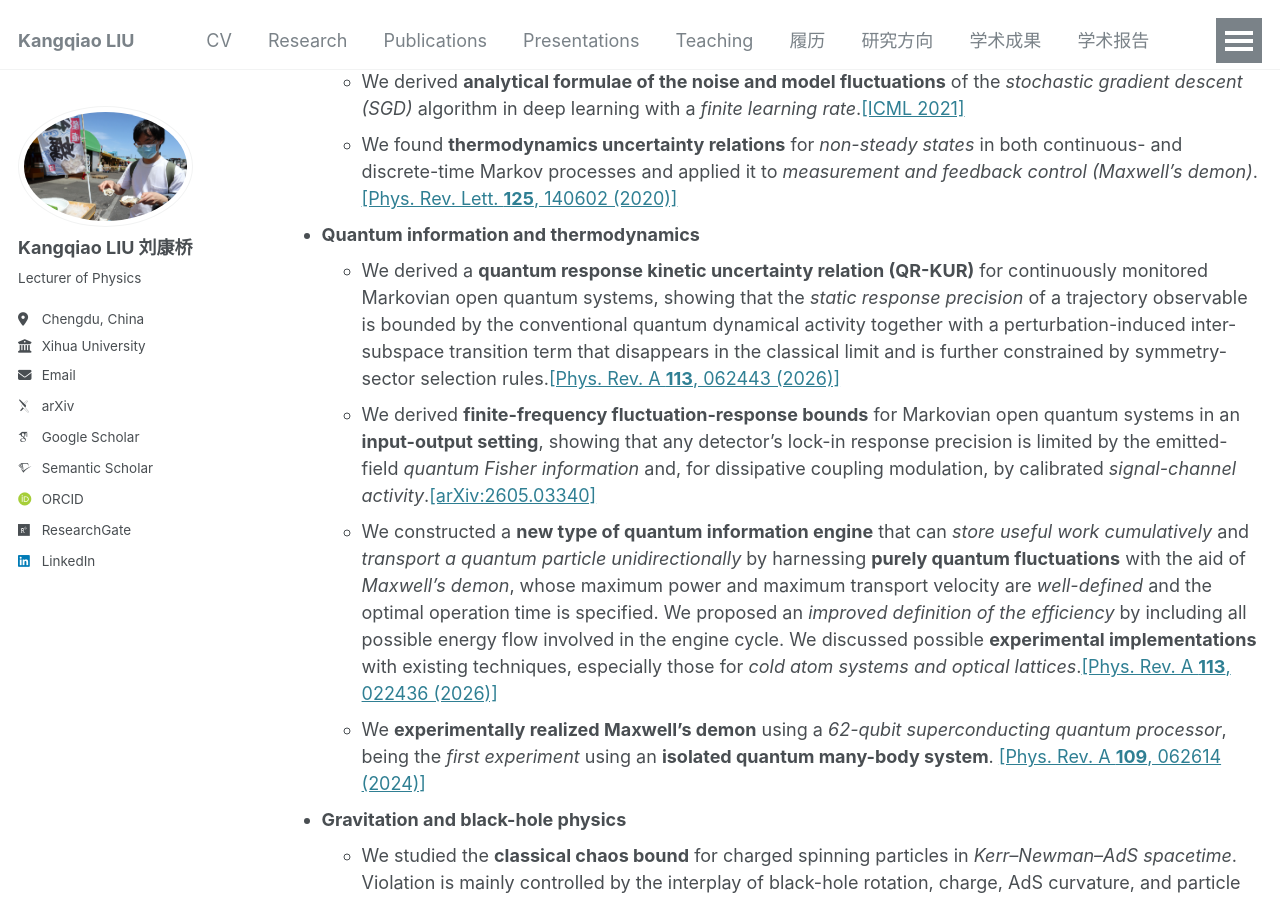
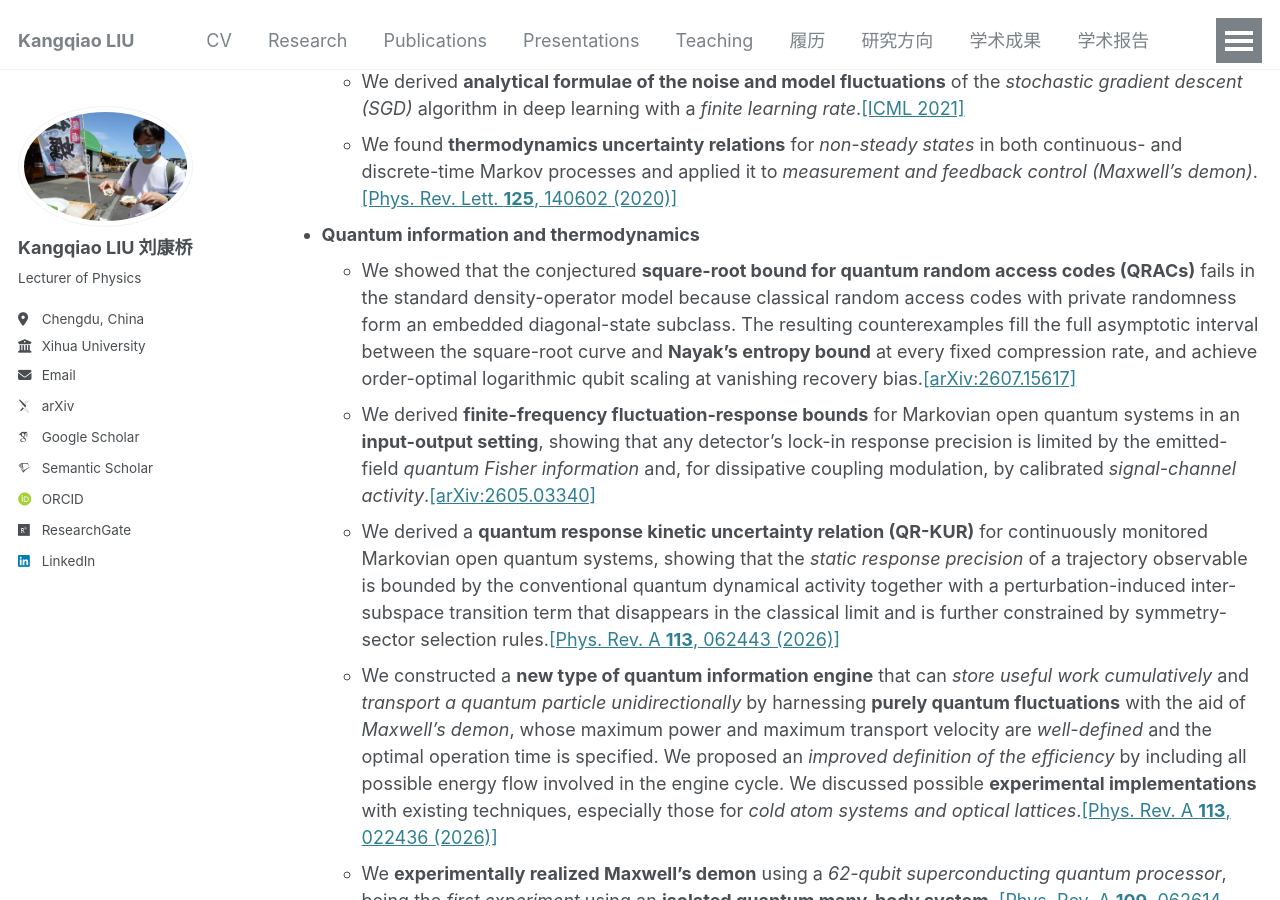
Before and after one commit to KangqiaoLiu/KangqiaoLiu.github.io, a Jekyll site: the page built from _pages/research.md, in a window 1280 px wide and 900 px high, scrolled down 411 px. Built offline with Jekyll 4.4.1, drawn with Linux system fonts in a browser that asks for light colours; some web fonts are replaced.

Commit message:
Update research.md

```diff
--- a/_pages/research.md
+++ b/_pages/research.md
@@ -19,15 +19,12 @@
   * We found **thermodynamics uncertainty relations** for *non-steady states* in both continuous- and discrete-time Markov processes and applied it to *measurement and feedback control (Maxwell's demon)*.[[Phys. Rev. Lett. **125**, 140602 (2020)]](https://journals.aps.org/prl/abstract/10.1103/PhysRevLett.125.140602)
 
 * **Quantum information and thermodynamics**
+  * We showed that the conjectured **square-root bound for quantum random access codes (QRACs)** fails in the standard density-operator model because classical random access codes with private randomness form an embedded diagonal-state subclass. The resulting counterexamples fill the full asymptotic interval between the square-root curve and **Nayak's entropy bound** at every fixed compression rate, and achieve order-optimal logarithmic qubit scaling at vanishing recovery bias.[[arXiv:2607.15617]](https://arxiv.org/abs/2607.15617)
+  * We derived **finite-frequency fluctuation-response bounds** for Markovian open quantum systems in an **input-output setting**, showing that any detector’s lock-in response precision is limited by the emitted-field *quantum Fisher information* and, for dissipative coupling modulation, by calibrated *signal-channel activity*.[[arXiv:2605.03340]](https://arxiv.org/abs/2605.03340)
   * We derived a **quantum response kinetic uncertainty relation (QR-KUR)** for continuously monitored Markovian open quantum systems, showing that the *static response precision* of a trajectory observable is bounded by the conventional quantum dynamical activity together with a perturbation-induced inter-subspace transition term that disappears in the classical limit and is further constrained by symmetry-sector selection rules.[[Phys. Rev. A **113**, 062443 (2026)]](https://arxiv.org/abs/2501.04895)
-  * We derived **finite-frequency fluctuation-response bounds** for Markovian open quantum systems in an **input-output setting**, showing that any detector’s lock-in response precision is limited by the emitted-field *quantum Fisher information* and, for dissipative coupling modulation, by calibrated *signal-channel activity*.[[arXiv:2605.03340]](https://arxiv.org/abs/2605.03340)
   * We constructed a **new type of quantum information engine** that can *store useful work cumulatively* and *transport a quantum particle unidirectionally* by harnessing **purely quantum fluctuations** with the aid of *Maxwell's demon*, whose maximum power and maximum transport velocity are *well-defined* and the optimal operation time is specified. We proposed an *improved definition of the efficiency* by including all possible energy flow involved in the engine cycle. We discussed possible **experimental implementations** with existing techniques, especially those for *cold atom systems and optical lattices*.[[Phys. Rev. A **113**, 022436 (2026)]](https://journals.aps.org/pra/abstract/10.1103/rhvv-yd6w)
   * We **experimentally realized Maxwell's demon** using a *62-qubit superconducting quantum processor*, being the *first experiment* using an **isolated quantum many-body system**. [[Phys. Rev. A **109**, 062614 (2024)]](https://journals.aps.org/pra/abstract/10.1103/PhysRevA.109.062614)
 
 * **Gravitation and black-hole physics**
   * We studied the **classical chaos bound** for charged spinning particles in *Kerr–Newman–AdS spacetime*. Violation is mainly controlled by the interplay of black-hole rotation, charge, AdS curvature, and particle angular momentum, with counter-rotation generally favoring violation and intrinsic spin producing smaller threshold shifts.[[arXiv:2607.00432]](https://arxiv.org/abs/2607.00432)
   * We investigated **Lyapunov-exponent bounds** for *spinning charged particles* in *Kerr–Newman black-hole spacetimes*, showing how black-hole rotation, particle spin, charge, and angular momentum control whether the exponent exceeds the *surface-gravity/MSS scale* in both *non-extremal and extremal* regimes.[[Eur. Phys. J. C **86**, 677 (2026)]](https://doi.org/10.1140/epjc/s10052-026-15894-8)
-
-{% comment %}
-  * We showed that the conjectured **square-root bound for quantum random access codes (QRACs)** fails in the standard density-operator model because classical random access codes with private randomness form an embedded diagonal-state subclass. The resulting counterexamples fill the full asymptotic interval between the square-root curve and **Nayak's entropy bound** at every fixed compression rate, and achieve order-optimal logarithmic qubit scaling at vanishing recovery bias.[[arXiv:XXXX.XXXXX]](https://arxiv.org/abs/XXXX.XXXXX)
-{% endcomment %}
```
